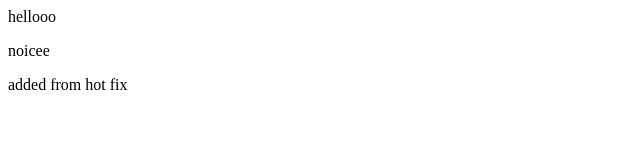
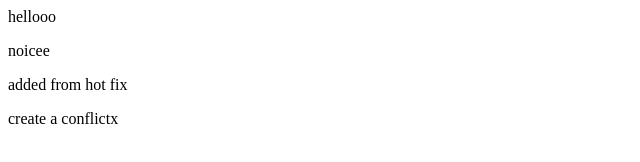
Before and after one commit to Sujithreddy18/demo3, a plain HTML site: page index.html in a window 1280 px wide. Shown: the whole page, without its empty margins (0-640 px from the left). Drawn offline with Linux system fonts and the light colour scheme.

Commit message:
added a conflict

```diff
--- a/index.html
+++ b/index.html
@@ -1,3 +1,4 @@
 <p>hellooo</p>
 <p>noicee</p>
 <p>added from hot fix</p>
+<p>create a conflictx</p>
```
